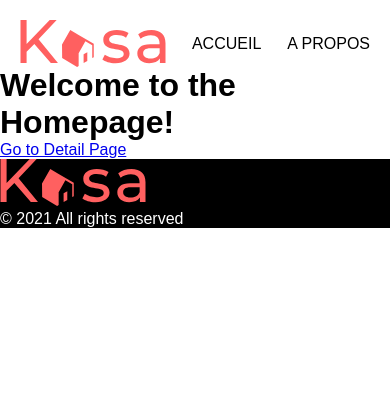
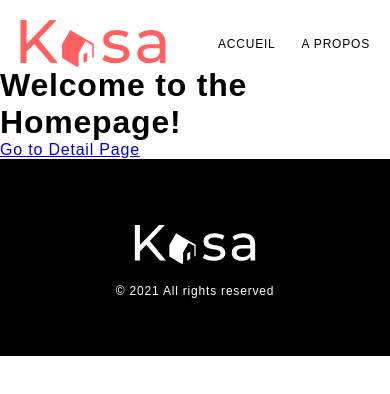
Before and after one commit to Alain-sys/OC_Project6, a React (Vite) app: page / in a window 390 px wide. Shown: the top 394 px of the page. Built offline with nearby package versions, Linux system fonts and the light colour scheme.

Commit message:
style: footer responsive

```diff
--- a/src/components/Footer/_style.scss
+++ b/src/components/Footer/_style.scss
@@ -1,10 +1,23 @@
 @import '../../styles/variables';
 
 footer {
+  display: flex;
+  flex-direction: column;
+  align-items: center;
+  padding: 66px 0px 58px 0px;
+  gap: 20px;
   background-color: #000;
   color: #fff;
 }
 
 .footer__text {
+  text-align: center;
   font-size: var(--fs-header-footer--text);
 }
+
+@media all and (min-width: 1440px) {
+  footer {
+    padding-bottom: 29px;
+    gap: 35px;
+  }
+}
--- a/src/components/Header/_style.scss
+++ b/src/components/Header/_style.scss
@@ -15,7 +15,6 @@ header {
 .nav__list-item {
   text-decoration: none;
   font-size: var(--fs-header-footer--text);
-  font-weight: 500;
   color: $link-color;
 }
 
@@ -27,10 +26,6 @@ header {
   .nav__list {
     gap: 57px;
   }
-
-  .nav__list-item {
-    font-size: 2rem;
-  }
 }
 
 @media all and (max-width: 1440px) {
--- a/src/components/Header/index.jsx
+++ b/src/components/Header/index.jsx
@@ -4,7 +4,7 @@ import Logo from '../Logo';
 function Header() {
   return (
     <header>
-      <Logo />
+      <Logo logoColored={true} />
       <nav>
         <ul className="nav__list">
           <Link to="" className="nav__list-item">
--- a/src/components/Logo/_style.scss
+++ b/src/components/Logo/_style.scss
@@ -1,5 +1,5 @@
 @media all and (min-width: 1440px) {
-  .logo {
+  .logo--colored {
     width: 210px;
     height: 68px;
   }
--- a/src/components/Logo/index.jsx
+++ b/src/components/Logo/index.jsx
@@ -1,35 +1,46 @@
-function Logo() {
+function Logo({ logoColored }) {
+  const logo = {
+    class: logoColored && 'logo--colored',
+    color: logoColored ? '#FF6060' : '#FFFFFF',
+    width: logoColored ? '146' : '122',
+    height: logoColored ? '47' : '39',
+  };
+
   return (
     <svg
-      className="logo"
-      width="146"
-      height="47"
+      className={logo.class}
+      width={logo.width}
+      height={logo.height}
       viewBox="0 0 146 47"
       fill="none"
       xmlns="http://www.w3.org/2000/svg"
     >
       <path
         d="M14.3398 23.8874L6.59457 31.8073V42.9207H0.5V0H6.59457V24.0151L29.7032 0H36.6865L18.5298 19.2887L37.9562 42.9207H30.8459L14.3398 23.8874Z"
-        fill="#FF6060"
+        fill={logo.color}
       />
       <path
         d="M82.3958 39.4717L84.8082 34.873C87.6015 36.7891 91.9185 38.1943 96.1085 38.1943C101.568 38.1943 103.727 36.5337 103.727 33.7234C103.727 26.4422 83.2845 32.7015 83.2845 19.7997C83.2845 13.9237 88.4903 10.0915 96.7434 10.0915C100.933 10.0915 105.758 11.2411 108.552 13.0295L106.012 17.6281C103.092 15.712 99.9177 15.0733 96.7434 15.0733C91.6646 15.0733 89.1252 16.9894 89.1252 19.5442C89.1252 27.2086 109.567 20.9494 109.567 33.5956C109.567 39.4717 104.235 43.1761 95.6007 43.1761C90.3949 43.3039 85.0621 41.6433 82.3958 39.4717Z"
-        fill="#FF6060"
+        fill={logo.color}
       />
       <path
         d="M145.5 23.2487V42.9207H139.913V38.5775C138.009 41.5155 134.327 43.1762 129.248 43.1762C121.884 43.1762 117.313 39.2162 117.313 33.5957C117.313 28.3583 120.614 24.1429 130.264 24.1429H139.533V22.9932C139.533 18.0114 136.612 15.2011 130.899 15.2011C127.089 15.2011 123.153 16.6062 120.614 18.6501L118.202 14.1792C121.503 11.4966 126.328 9.96375 131.533 9.96375C140.548 10.0915 145.5 14.4346 145.5 23.2487ZM139.66 32.957V28.3583H130.645C124.804 28.3583 123.153 30.6576 123.153 33.3402C123.153 36.5337 125.82 38.5775 130.264 38.5775C134.708 38.7053 138.263 36.7892 139.66 32.957Z"
-        fill="#FF6060"
+        fill={logo.color}
       />
       <path
         d="M63.6042 34.3621V43.0484L67.2864 40.8768V32.1905L63.6042 34.3621Z"
-        fill="#FF6060"
+        fill={logo.color}
       />
       <path
         d="M73.7618 23.7596L58.6524 14.9456L50.2724 10.0915L42.0193 24.5261L42.1463 38.0665L57.1287 46.8806L58.6524 45.9864V33.2124L65.3818 21.3326L72.2382 25.2925V38.0665L73.7618 37.1724V23.7596Z"
-        fill="#FF6060"
+        fill={logo.color}
       />
     </svg>
   );
 }
 
+Logo.defaultProps = {
+  logoColored: false,
+};
+
 export default Logo;
--- a/src/styles/_variables.scss
+++ b/src/styles/_variables.scss
@@ -1,8 +1,11 @@
-// _variables.scss
-$primary-color: #007bff;
-$secondary-color: #6c757d;
 $link-color: #000000;
-// Add more global variables here
+
 :root {
-  --fs-header-footer--text: 1rem;
+  --fs-header-footer--text: 0.75rem;
 }
+
+@media all and (min-width: 1440px) {
+  :root {
+    --fs-header-footer--text: 1.5rem;
+  }
+}
--- a/src/styles/global.scss
+++ b/src/styles/global.scss
@@ -11,7 +11,6 @@
 }
 
 body {
-  font-family: 'Arial', sans-serif;
+  font-family: 'montserrat', sans-serif;
+  letter-spacing: 0.05rem;
 }
-
-// You can add more global styles here
```
